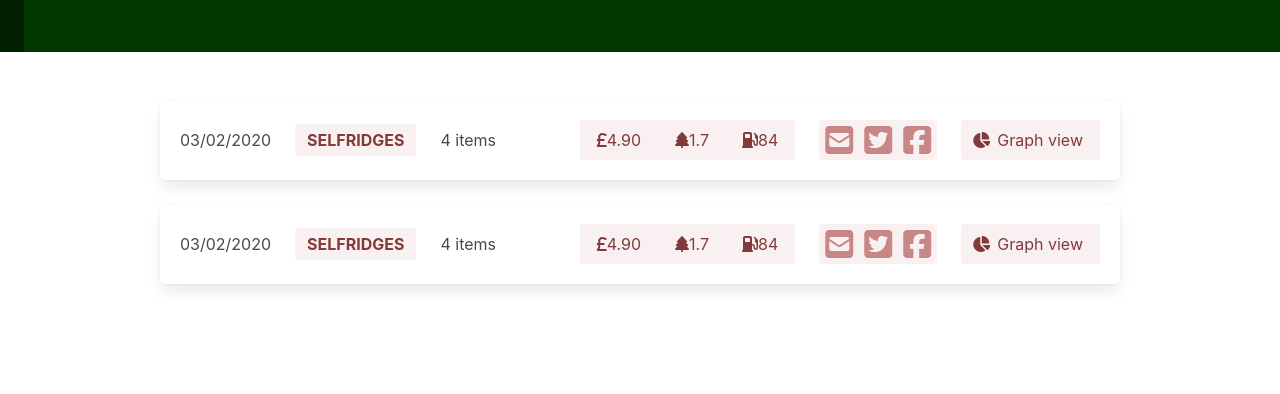
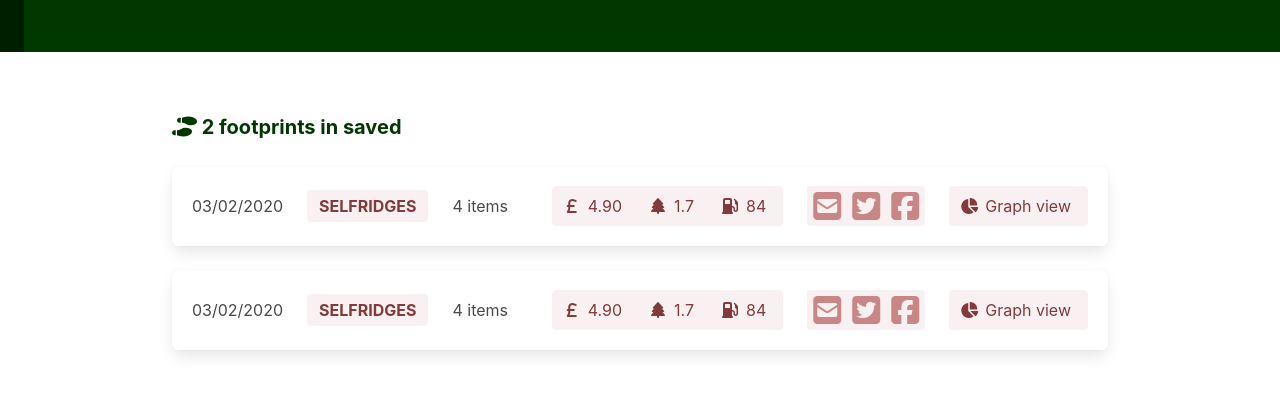
Before and after one commit to therealtimhawkins/dashboard, a Vue app: page / in a window 1280 px wide. Shown: the top 394 px of the page. Built offline with nearby package versions, Linux system fonts and the light colour scheme.

Commit message:
adds footprint table header

```diff
--- a/src/components/FootprintCard.vue
+++ b/src/components/FootprintCard.vue
@@ -1,5 +1,4 @@
 <template>
-  <div class="column is-12">
   <div class="box">
     <div class="columns is-vcentered">
       <div class="column is-narrow">{{ date }}</div>
@@ -13,19 +12,28 @@
       <div class="column">{{ itemQuantity }} items</div>
       <div class="column is-narrow">
         <div class="field has-addons">
-            <button class="button is-link is-light">
-              <p class="control">
-                <i class="fa fa-pound-sign"></i><span class="">4.90</span>
-              </p>
-            </button>
           <p class="control">
             <button class="button is-link is-light">
-                <i class="fa fa-tree"></i><span class="">1.7</span>
+              <span class="icon is-small">
+                <i class="fas fa-pound-sign"></i>
+              </span>
+              <span>4.90</span>
             </button>
           </p>
           <p class="control">
             <button class="button is-link is-light">
-                <i class="fa fa-gas-pump"></i><span class="">84</span>
+              <span class="icon is-small">
+                <i class="fas fa-tree"></i>
+              </span>
+              <span>1.7</span>
+            </button>
+          </p>
+          <p class="control">
+            <button class="button is-link is-light">
+              <span class="icon is-small">
+                <i class="fas fa-gas-pump"></i>
+              </span>
+              <span>84</span>
             </button>
           </p>
         </div>
@@ -79,7 +87,6 @@
       </div>
     </div>
   </div>
-  </div>
 </template>
 
 <script>
--- a/src/components/FootprintsTable.vue
+++ b/src/components/FootprintsTable.vue
@@ -1,7 +1,24 @@
 <template>
   <div class="section">
     <div class="container">
-      <div class="columns is-multiline" v-for="footprint in footprints" v-bind:key="footprint.time">
+      <div class="columns is-multiline"></div>
+      <div class="column is-12">
+        <div class="columns is-size-5">
+          <div class="column is-narrow has-text-weight-bold has-text-primary">
+            <i class="fas fa-shoe-prints"></i>
+            {{ footprints.length }} footprints in saved
+          </div>
+          <div class="column"></div>
+          <!-- <div class="column is-narrow has-text-link">
+            Average listing price of listings
+          </div> -->
+        </div>
+      </div>
+      <div
+        class="column is-12"
+        v-for="footprint in footprints"
+        v-bind:key="footprint.time"
+      >
         <FootprintCard :footprint="footprint" />
       </div>
     </div>
@@ -9,7 +26,7 @@
 </template>
 
 <script>
-import FootprintCard from "./FootprintCard";
+import FootprintCard from "./FootprintCard"
 
 export default {
   name: "FootprintsTable",
@@ -22,5 +39,5 @@
       required: true
     }
   }
-};
+}
 </script>
```
Lines whose indentation alone changed are shown as unchanged.
